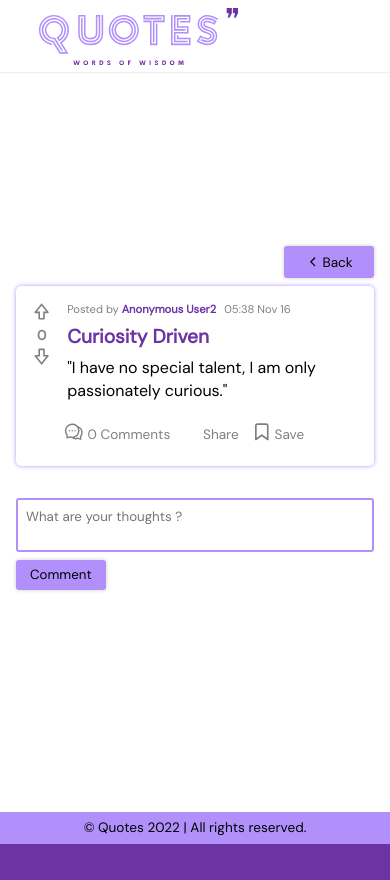
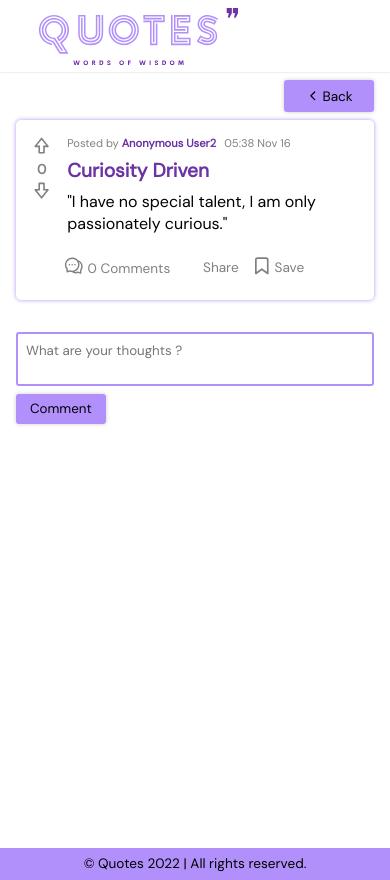
Before and after one commit to upoudel888/Quotes, a React (Create React App) app: page /comments/1 in a window 390 px wide. Before the commit the page ends 844 px from the top, so only its background shows below. Built offline with nearby package versions, Linux system fonts and the light colour scheme; some icons are missing.

Commit message:
task completed

```diff
--- a/src/App.css
+++ b/src/App.css
@@ -92,10 +92,6 @@ footer{
     justify-content: flex-end;
     font-size: var(--font-small);
     width: 100%;
-    position: relative;
-    height: 2rem;
-    border: none;
-
 }
 
 
--- a/src/Pages/CommentPage/CommentPage.css
+++ b/src/Pages/CommentPage/CommentPage.css
@@ -1,5 +1,6 @@
 .comment-hero{
     background-color: white;
+    min-height: 92vh;
 }
 .btn-container{
     width: 70%;
--- a/src/Pages/PostsPage/PostsPage.css
+++ b/src/Pages/PostsPage/PostsPage.css
@@ -7,12 +7,7 @@
     margin-right: auto;
     background-color: white;
     gap: 2rem;
-}
-.posts-body{
-    padding: 2rem;
-}
-.comment-body{
-    padding: 0rem 2rem 2rem 2rem;
+    padding: 0 2rem;
 }
 .posts{
     display: flex;
@@ -41,19 +36,17 @@ textarea[name="postText"]{
 
 
 @media screen and (max-width: 992px){
-    .posts-body,.posts,nav,.comment-hero,.comment-body{
+    #root,.posts-body,.posts,nav,.comment-hero,.comment-body{
         width: 100% !important;
     }
 
-    .posts-body,.comment-body{
+    .posts-body,.comment-hero{
         justify-content: space-evenly;
         gap: 0rem !important;
     }
-    .posts-body{
-        padding: 2rem 0rem 0rem 0rem !important;
-    }
+
     .comment-body{
-        padding: 0rem !important;
+        padding: 0 2rem !important;
     }
 
 
@@ -76,12 +69,6 @@ textarea[name="postText"]{
 @media screen and (max-width: 688px){
     .posts:not(.post-titles .posts),.btn-container{
         width: 100% !important;
-    }
-    .posts-body{
-        padding: 2rem  !important;
-    }
-    .comment-body{
-        padding: 0rem 2rem 2rem 2rem !important;
     }
     .btn-container{
         margin-left: 0rem !important;
```
